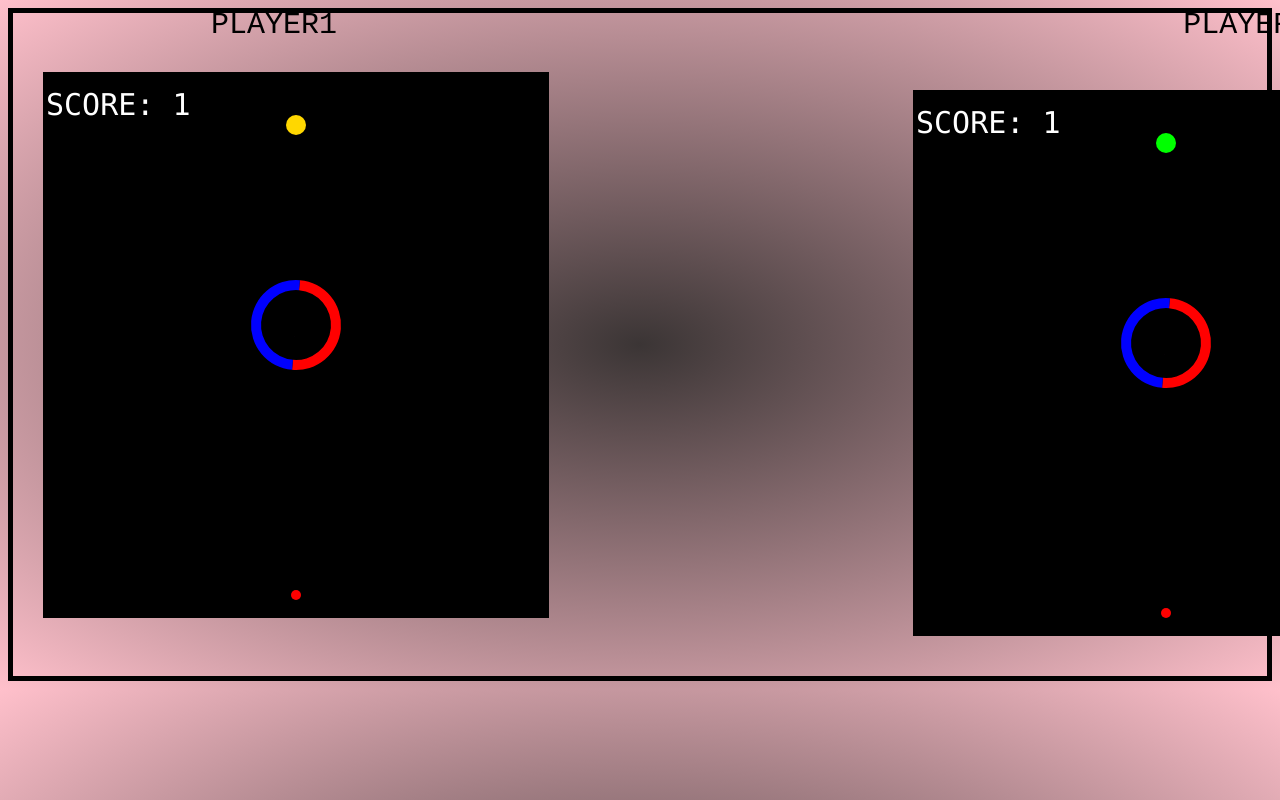
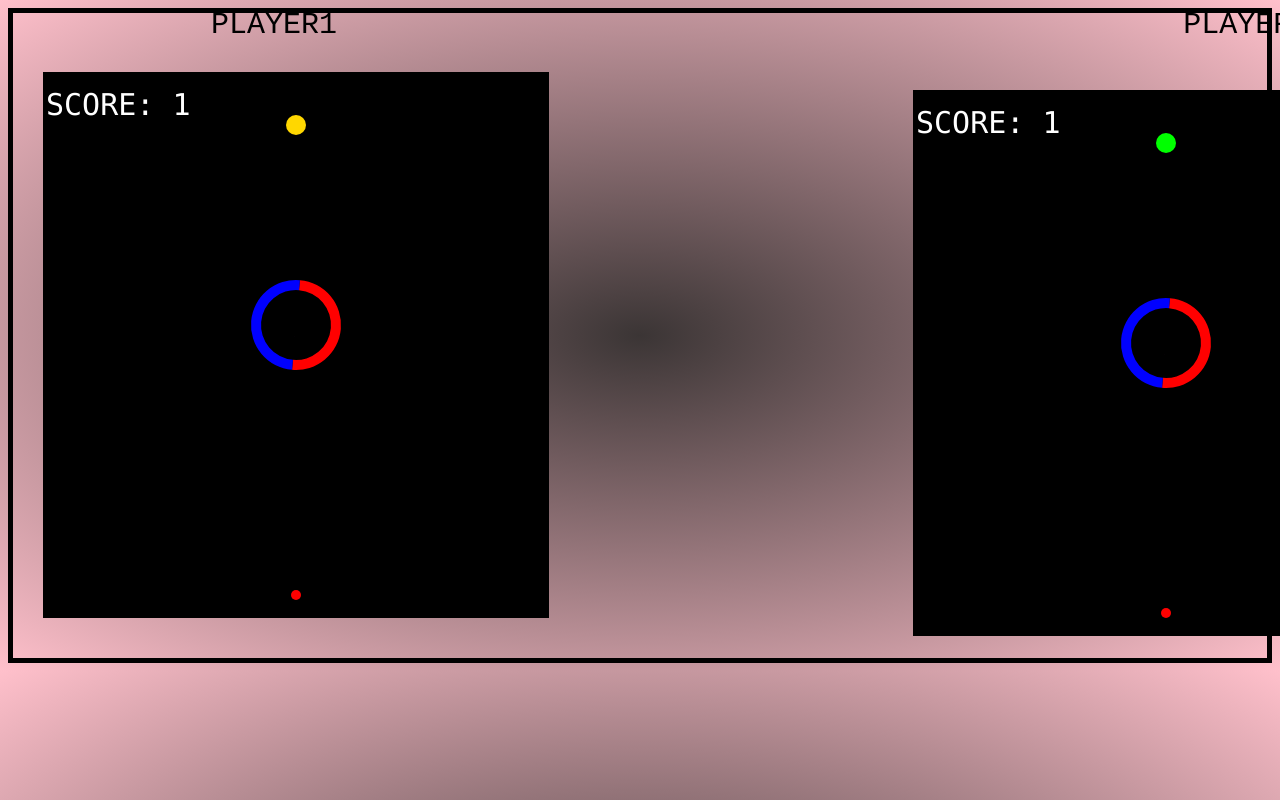
Before and after one commit to kirthi04/colour_switch_game, a plain HTML site: page doubleplayer.html in a window 1280 px wide. Both pictures are taken after a click on the button "START". Shown: the top 800 px of the page. Drawn offline with Linux system fonts and the light colour scheme.

Commit message:
Update doubleplayer.html

```diff
--- a/doubleplayer.html
+++ b/doubleplayer.html
@@ -58,7 +58,7 @@ margin-top: 50px;
  <div id="canvasarea">
     <pre style = "font-size: 30px;">           PLAYER1                                               PLAYER2</pre>
     <canvas id="canvas1" width="500" height="540"></canvas>
-    <canvas id="canvas2" width="500" height="540"></canvas><br><br><br></div>
+    <canvas id="canvas2" width="500" height="540"></canvas><br><br></div>
 <script>
 document.getElementById("startgame").onclick = function(){
     document.getElementById("startgame").style.display = "none";
```
